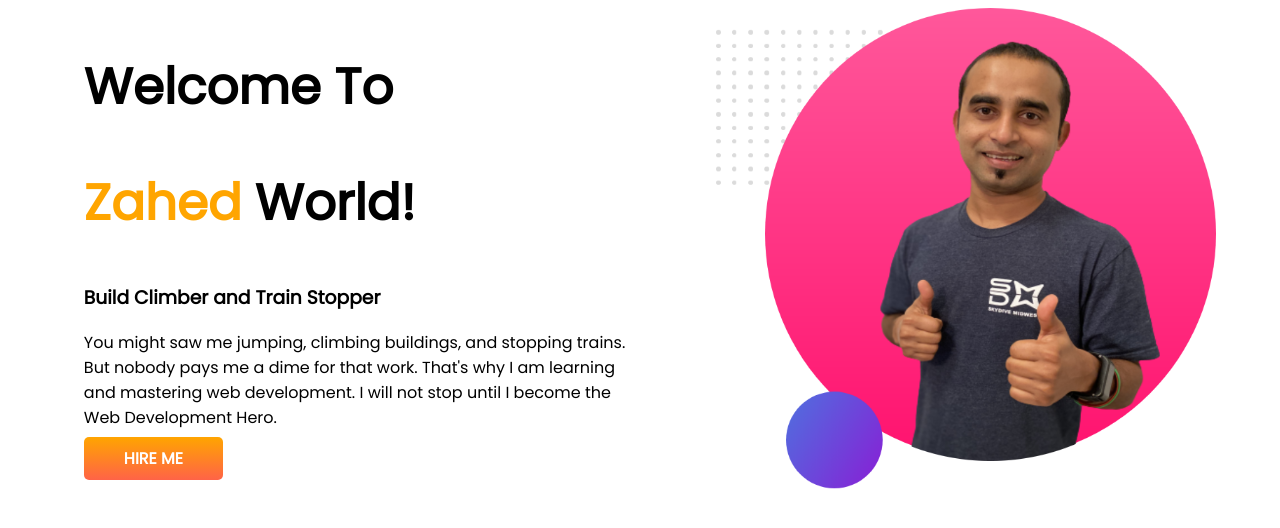
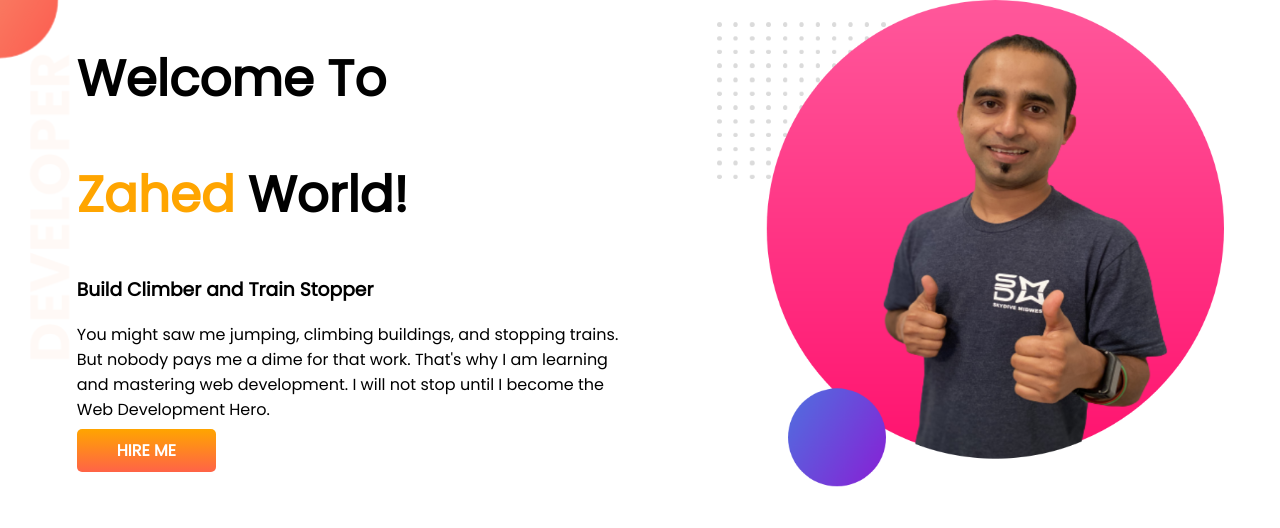
Before and after one commit to MSRLikhon/portfolio, a plain HTML site: page index.html in a window 1280 px wide. Drawn offline with Linux system fonts and the light colour scheme.

Commit message:
Another new update

```diff
--- a/index.html
+++ b/index.html
@@ -13,7 +13,7 @@
 </head>
 
 <body>
-    <section>
+    <section class="top-banner">
         <div class="half-width">
             <h1>Welcome To</h1>
             <h1><span class="title-name-color">Zahed</span> World!</h1>
--- a/style.css
+++ b/style.css
@@ -1,4 +1,5 @@
-body{font-family: 'Poppins', sans-serif;}
+body{font-family: 'Poppins', sans-serif;
+margin: 0;}
 h1{font-size: 50px;}
 .title-name-color{
     color: orange;
@@ -19,3 +20,7 @@ padding-left: 6%;}
     color: white;
     font-weight: 700;
 }
+.top-banner{
+    background-image: url(img/top-banner.png);
+    background-repeat: no-repeat;
+}
```
Also changed, not shown: img/top-banner.png (added).
